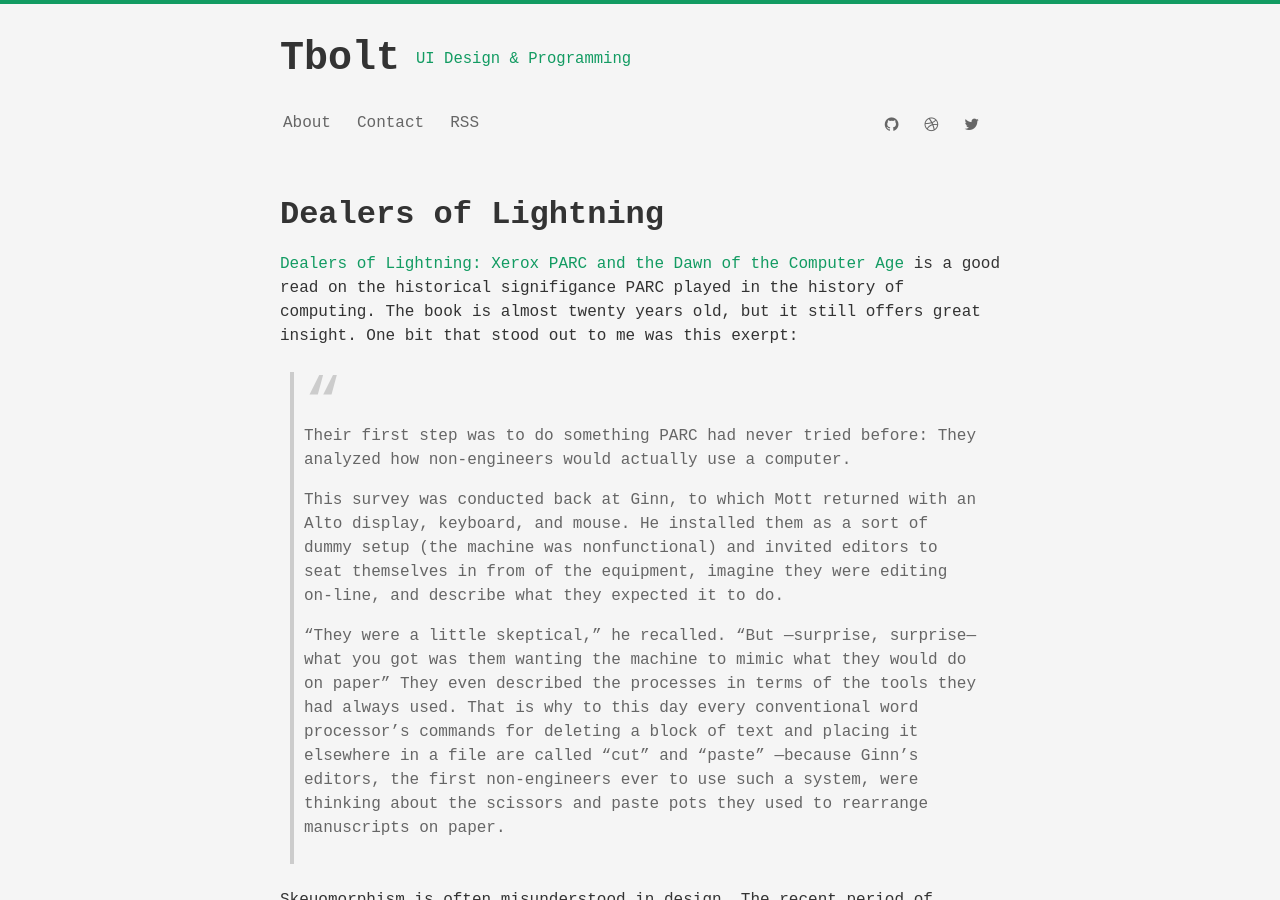
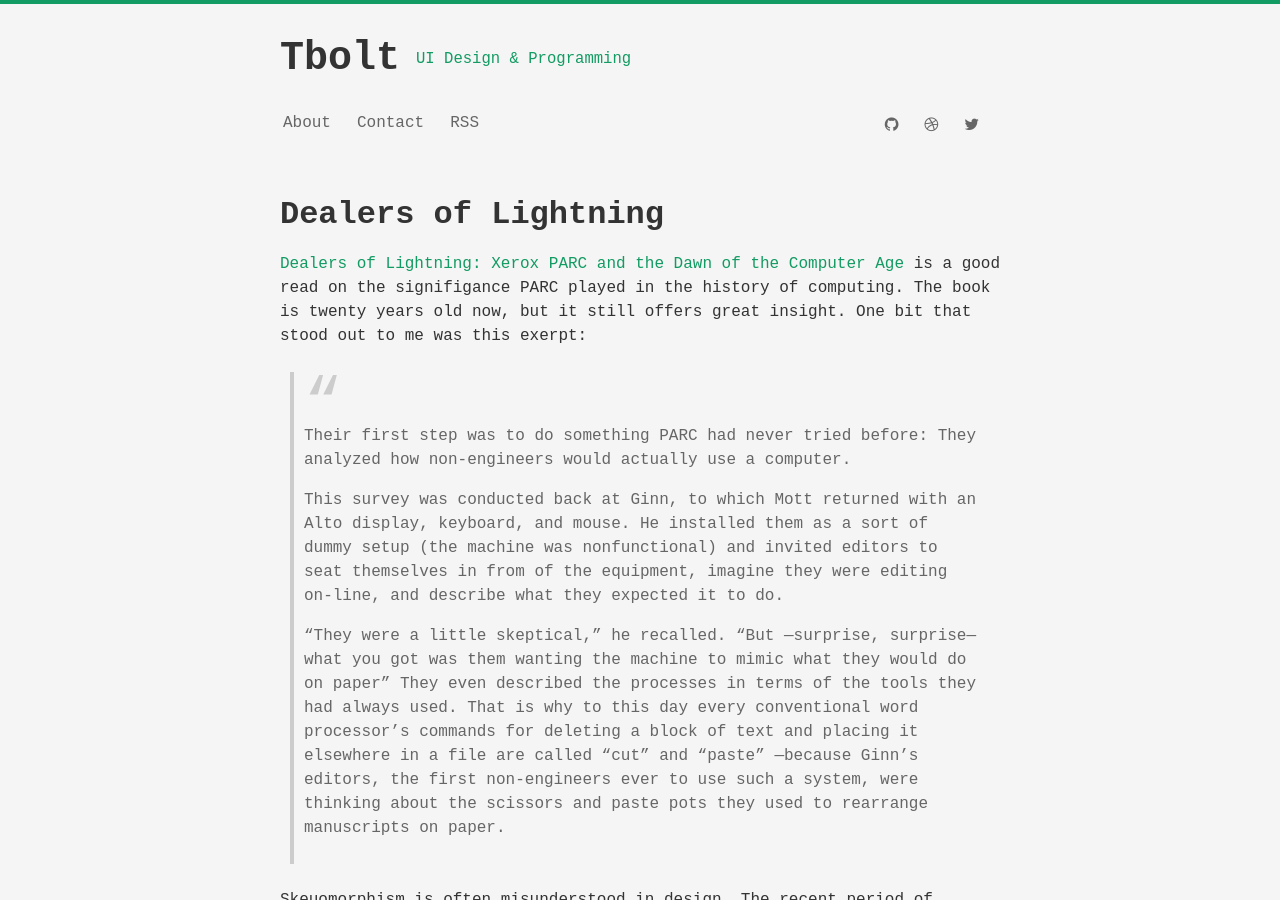
Before and after one commit to tbolt/tbolt.space, a Jekyll site: the page built from index.html, in a window 1280 px wide and 900 px high. Built offline with Jekyll 4.4.1, drawn with Linux system fonts in a browser that asks for light colours; some web fonts are replaced; the list of posts is cut into pages by our own code.

Commit message:
minor edits to blog post

```diff
--- a/_posts/2019-05-20-dealers-of-lightning.md
+++ b/_posts/2019-05-20-dealers-of-lightning.md
@@ -10,7 +10,7 @@
   - Technology
 ---
 
-[Dealers of Lightning: Xerox PARC and the Dawn of the Computer Age](https://amzn.to/2VPO21B) is a good read on the historical signifigance PARC played in the history of computing. The book is almost twenty years old, but it still offers great insight. One bit that stood out to me was this exerpt:
+[Dealers of Lightning: Xerox PARC and the Dawn of the Computer Age](https://amzn.to/2VPO21B) is a good read on the signifigance PARC played in the history of computing. The book is twenty years old now, but it still offers great insight. One bit that stood out to me was this exerpt:
 
 > Their first step was to do something PARC had never tried before: They analyzed how non-engineers would actually use a computer.
 >
```
